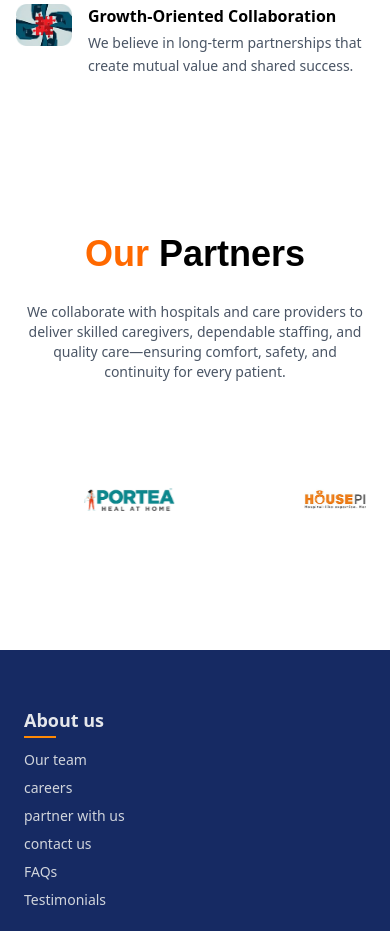
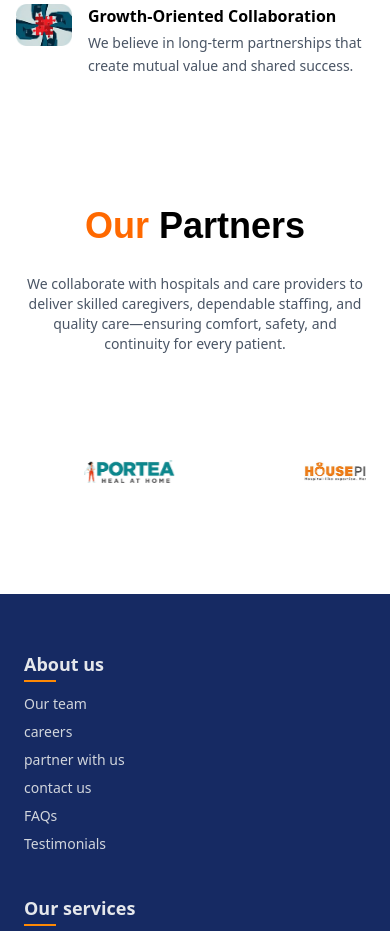
Before and after one commit to prashantjinwal/Medclover, a Next.js app: page /Partner in a window 390 px wide. Shown: the part 1360-2291 px from the top of the page. Built offline with nearby package versions, Linux system fonts and the light colour scheme; a web font is replaced by a local one.

Commit message:
Add debug

```diff
--- a/src/components/home/Cardfunc2.jsx
+++ b/src/components/home/Cardfunc2.jsx
@@ -7,7 +7,7 @@ export default function CardGrid() {
   return (
     <div className="py-16 px-4 max-w-7xl mx-auto ">
 
-      {/* GRID */}
+
       <div
         className="
           grid
@@ -24,7 +24,7 @@ export default function CardGrid() {
             key={index}
             className="relative py-5"
           >
-            {/* IMAGE CARD */}
+
             <div className="bg-[#FFF1E3] rounded-2xl  py-5 flex justify-center min-h-[300px]">
               <Image
                 src={service.image}
@@ -35,7 +35,7 @@ export default function CardGrid() {
               />
             </div>
 
-            {/* INFO CARD */}
+
             <div className="absolute left-1/2 -translate-x-1/2 bottom-[-32px] bg-[#14235C] w-[90%] rounded-2xl text-center py-6 shadow-lg">
               <h3 className="text-white font-semibold text-lg mb-4 leading-snug px-2">
                 {service.title}
--- a/src/components/home/Hero.jsx
+++ b/src/components/home/Hero.jsx
@@ -4,7 +4,7 @@ import Image from "next/image";
 import Link from "next/link";
 import { motion } from "framer-motion";
 
-/* -------------------- ANIMATION VARIANTS -------------------- */
+
 
 const container = {
   hidden: {},
@@ -37,14 +37,14 @@ const imageVariant = {
 export default function Hero() {
   return (
     <section className="bg-white px-6 overflow-hidden">
-      <div className="max-w-7xl mx-auto grid grid-cols-1 md:grid-cols-2 gap-10 min-h-[85vh] items-center">
+      <div className="max-w-7xl mx-auto grid grid-cols-1 md:grid-cols-2 gap-10 min-h-[70vh] items-center">
 
-        {/* -------------------- LEFT CONTENT -------------------- */}
+
         <motion.div
           variants={container}
           initial="hidden"
           animate="show"
-          className="flex flex-col justify-center text-center md:text-left py-20 md:py-28"
+          className="flex flex-col justify-center text-center md:text-left py-20 md:py-25"
         >
 
           {/* Top label */}
@@ -102,7 +102,7 @@ export default function Hero() {
           </motion.div>
         </motion.div>
 
-        {/* -------------------- RIGHT IMAGE -------------------- */}
+
         <motion.div
           variants={imageVariant}
           initial="hidden"
--- a/src/components/home/OurPartners.jsx
+++ b/src/components/home/OurPartners.jsx
@@ -11,7 +11,7 @@ const partners = [
 
 export default function OurPartners() {
   return (
-    <section className="w-full bg-white md:py-20 py-25 overflow-hidden">
+    <section className="w-full bg-white md:py-20 py-18 overflow-hidden">
       <div className="max-w-7xl mx-auto px-6">
 
         <div className="text-center mb-14">
--- a/src/components/partner/PartnerWithUs.jsx
+++ b/src/components/partner/PartnerWithUs.jsx
@@ -93,7 +93,7 @@ export default function PartnerWithUs() {
           </motion.p>
         </motion.div>
 
-        {/* Form Card */}
+
         <motion.div
           variants={fadeScale}
           initial="hidden"
```
